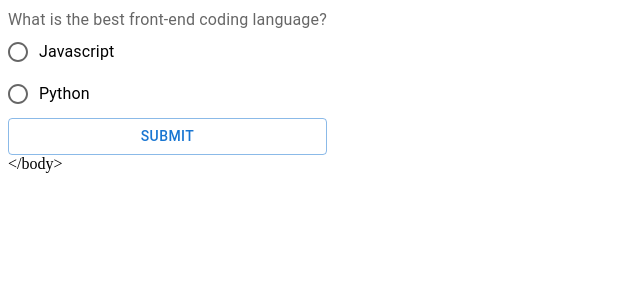
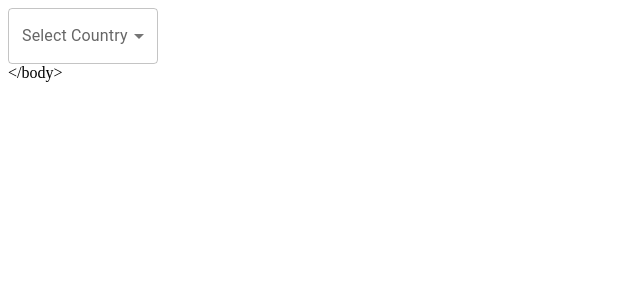
Before and after one commit to furkansylu97/MaterialUiProjects, a React (Vite) app in the folder MaterialUiProjects/: page / in a window 1280 px wide. Shown: the top 300 px of the page, without its empty margins (0-640 px from the left). Built offline with nearby package versions, Linux system fonts and the light colour scheme.

Commit message:
Mui Select works were performed

```diff
--- a/MaterialUiProjects/src/App.tsx
+++ b/MaterialUiProjects/src/App.tsx
@@ -1,6 +1,7 @@
 import './App.css'
-import { LessonRadioExample } from './components/LessonRadioExample'
-import { LessonRadioGroup } from './components/LessonRadioGroup'
+import { LessonSelect } from './components/LessonSelect'
+// import { LessonRadioExample } from './components/LessonRadioExample'
+// import { LessonRadioGroup } from './components/LessonRadioGroup'
 // import { LessonTextField } from './components/LessonTextField'
 // import { LessonButtonGroup } from './components/LessonButtonGroup'
 // import { LessonButton } from './components/LessonButton'
@@ -14,7 +15,8 @@ function App() {
       {/* <LessonButtonGroup /> */}
       {/* <LessonTextField /> */}
       {/* <LessonRadioGroup /> */}
-      <LessonRadioExample />
+      {/* <LessonRadioExample /> */}
+      <LessonSelect />
     </>
   )
 }
--- /dev/null
+++ b/MaterialUiProjects/src/components/LessonSelect.tsx
@@ -0,0 +1,19 @@
+import { useState } from "react";
+import { Box, MenuItem, TextField } from "@mui/material";
+
+export const LessonSelect = () => {
+
+    const [country, setCountry] = useState('');
+    console.log(country);
+
+    return (
+            <Box width='150px'>
+                <TextField label='Select Country' select fullWidth value={country} onChange={(e) => setCountry(e.target.value)}> {/* default value of select is true */}
+                    <MenuItem value='TR'>Turkey</MenuItem>
+                    <MenuItem value='ABD'>United States</MenuItem>
+                    <MenuItem value='FR'>France</MenuItem>
+                    <MenuItem value='CAN'>Canada</MenuItem>
+                </TextField>
+            </Box>
+    );
+};
```
